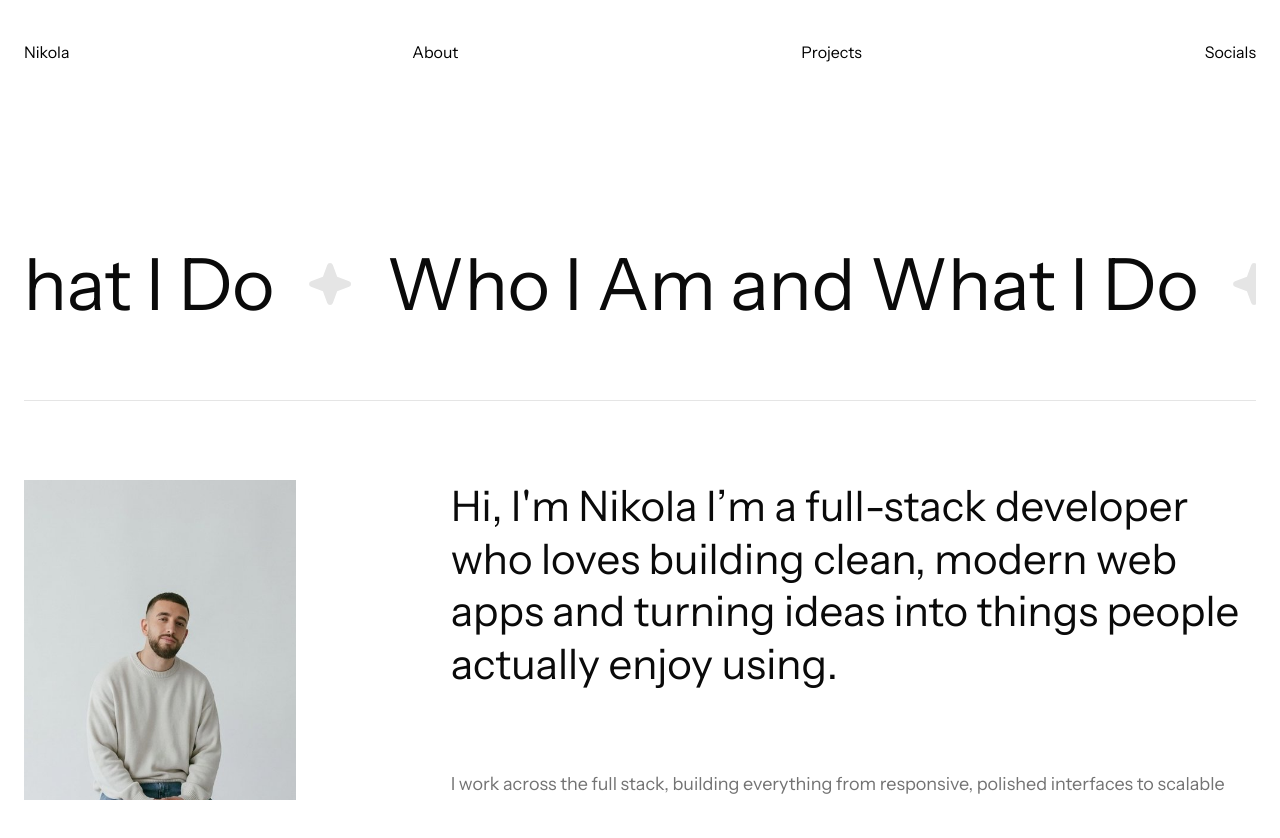
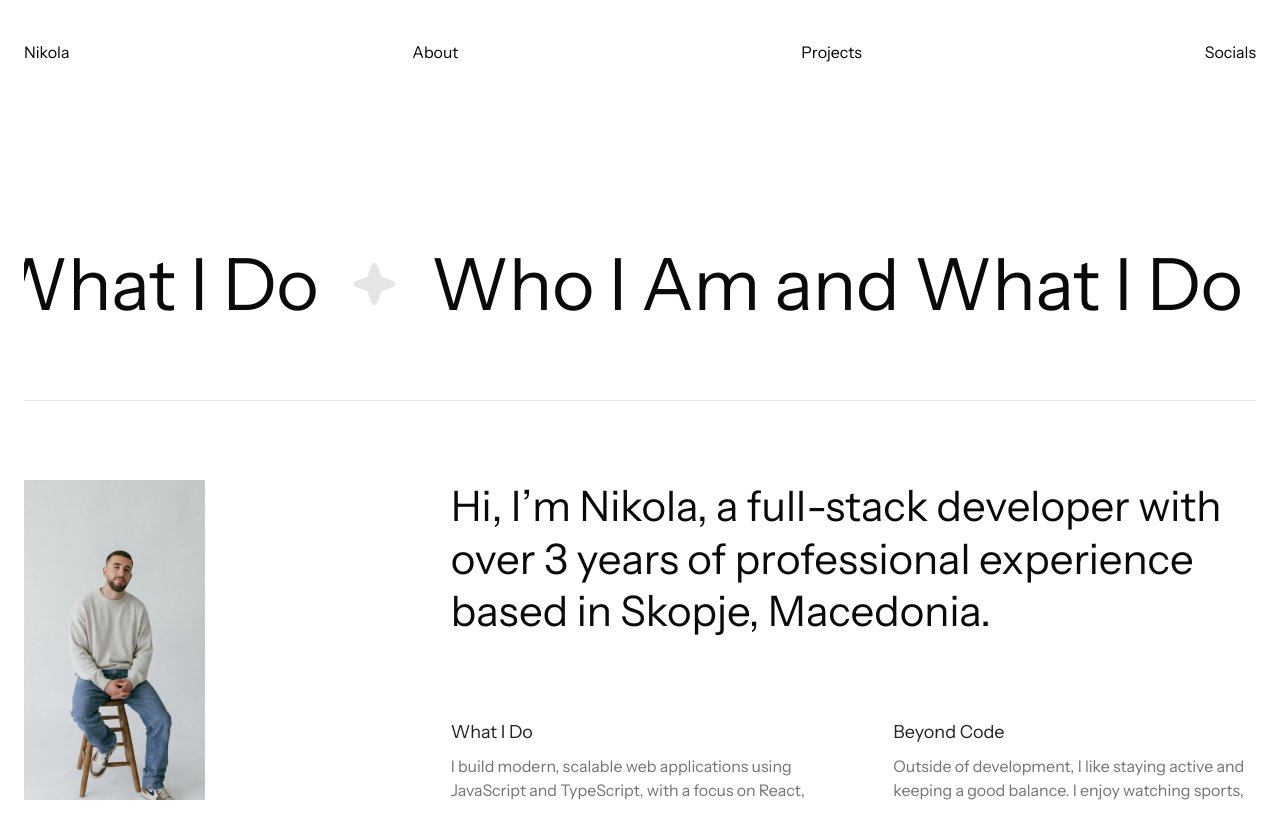
Before and after one commit to Niko21122323/my-portfolio, a Next.js app: page /about in a window 1280 px wide. Shown: the top 838 px of the page. Built offline with nearby package versions, Linux system fonts and the light colour scheme.

Commit message:
updated the layout and content in the hero section on the about page

```diff
--- a/app/about/page.tsx
+++ b/app/about/page.tsx
@@ -21,15 +21,14 @@ const page = () => {
                 alt="hero image"
                 height={800}
                 width={500}
-                className="absolute top-0 left-0 w-full h-full object-cover max-lg:object-top"
+                className="absolute top-0 left-0 w-2/3 h-2/3 object-cover max-lg:object-top"
               />
             </div>
 
             <div className="flex flex-col gap-6 sm:gap-10 xl:gap-20 lg:col-span-8 lg:col-start-5">
               <h2 className="text-foreground text-2xl sm:text-3xl xl:text-[42px] leading-tight">
-                Hi, I'm Nikola I’m a full-stack developer who loves building
-                clean, modern web apps and turning ideas into things people
-                actually enjoy using.
+                Hi, I’m Nikola, a full-stack developer with over 3 years of
+                professional experience based in Skopje, Macedonia.
               </h2>
               <div className="max-h-72 block lg:hidden">
                 <Image
@@ -40,51 +39,38 @@ const page = () => {
                   className="h-full w-full object-cover object-top"
                 />
               </div>
-              <p className="text-muted-foreground text-base md:text-lg">
-                I work across the full stack, building everything from
-                responsive, polished interfaces to scalable backends that just
-                work. Over the past few years, I’ve collaborated on real-world
-                projects, shipped production features, and helped turn ideas
-                into reliable products. I care about clean architecture,
-                performance, and creating experiences that feel simple and
-                intuitive for the people using them.
-              </p>
+              <div className="grid grid-cols-1 sm:grid-cols-2 gap-6 sm:gap-10 xl:gap-20">
+                <div>
+                  <h5 className="text-lg text-foreground/90 pb-2">What I Do</h5>
+                  <p className="text-base text-muted-foreground">
+                    I build modern, scalable web applications using JavaScript
+                    and TypeScript, with a focus on React, Next.js, and Node.js,
+                    prioritizing performance and maintainable code.
+                  </p>
+                </div>
+                <div>
+                  <h5 className="text-lg text-foreground/90 pb-2">
+                    Beyond Code
+                  </h5>
+                  <p className="text-base text-muted-foreground">
+                    Outside of development, I like staying active and keeping a
+                    good balance. I enjoy watching sports, going to the gym,
+                    watching movies and TV shows, and spending time with
+                    friends.
+                  </p>
+                </div>
+              </div>
 
-              <div className="max-sm:pt-6">
+              <div className="max-lg:pt-6">
                 <PrimaryButton title="Let's  WorkTogether" link="/" />
               </div>
             </div>
           </div>
         </div>
       </section>
-      <section className="pb-24 sm:py-24 lg:py-36">
+      <section className="pb-24 lg:pb-36">
         <div className="container mx-auto px-4 sm:px-6">
-          <h3 className="text-foreground text-3xl sm:text-4xl lg:text-5xl xl:text-6xl max-w-[1000px] leading-tight pb-12 lg:pb-24">
-            What I do, from frontend to backend and everything in between.
-          </h3>
-
-          <div className="flex flex-col gap-12 lg:gap-24">
-            {services.map((service) => (
-              <div
-                key={service.id}
-                className="relative grid lg:grid-cols-12 gap-y-8 lg:gap-x-20 pt-12 lg:pt-24"
-              >
-                <AnimatedBorder className="absolute top-0 left-0" />
-                <div className="flex flex-col sm:flex-row items-start max-lg:gap-6 lg:grid lg:grid-cols-7 lg:col-span-7">
-                  <span className="text-lg text-muted-foreground col-span-2">
-                    0{service.id}
-                  </span>
-                  <h5 className="text-foreground text-2xl md:text-3xl xl:text-4xl leading-tight col-span-5">
-                    {service.title}
-                  </h5>
-                </div>
-
-                <p className="text-muted-foreground lg:col-span-5">
-                  {service.text}
-                </p>
-              </div>
-            ))}
-          </div>
+          <div className="border-t border-border"></div>
         </div>
       </section>
     </>
```
